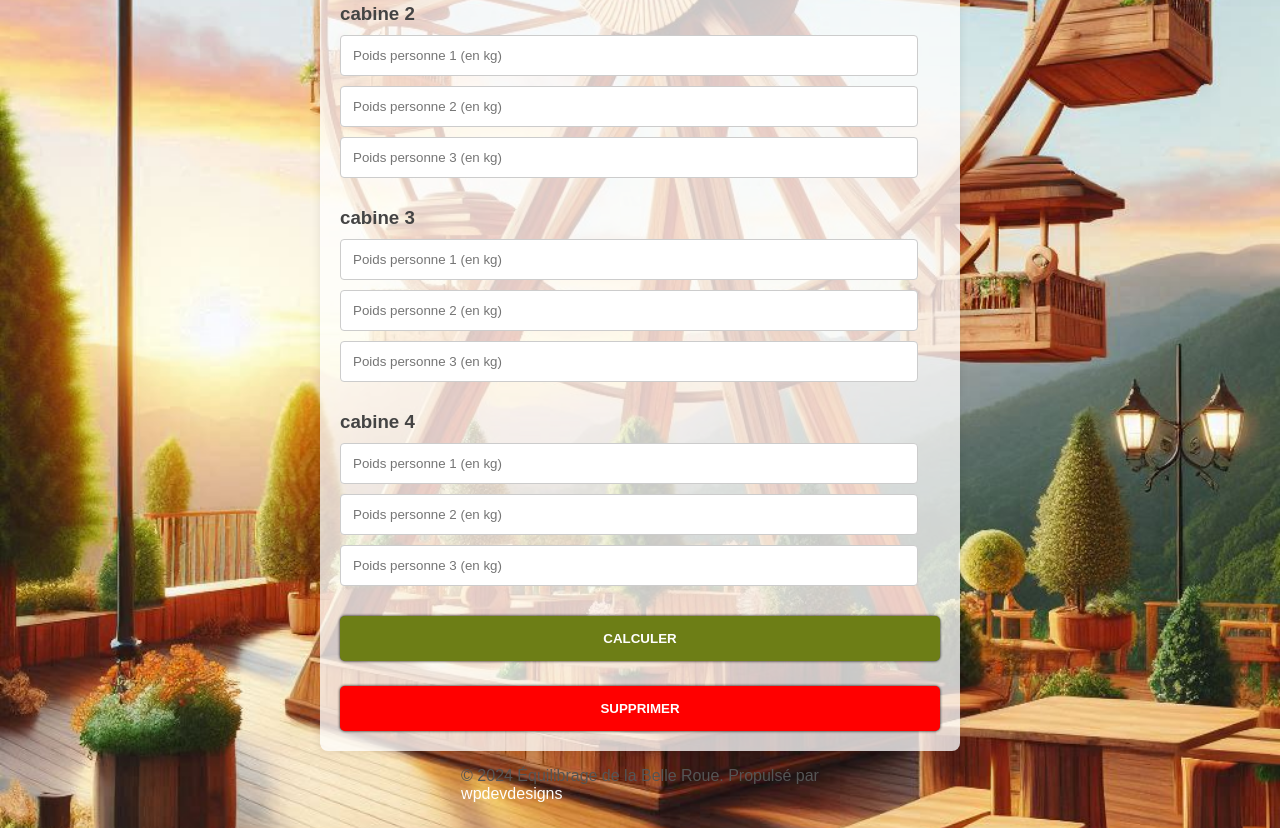
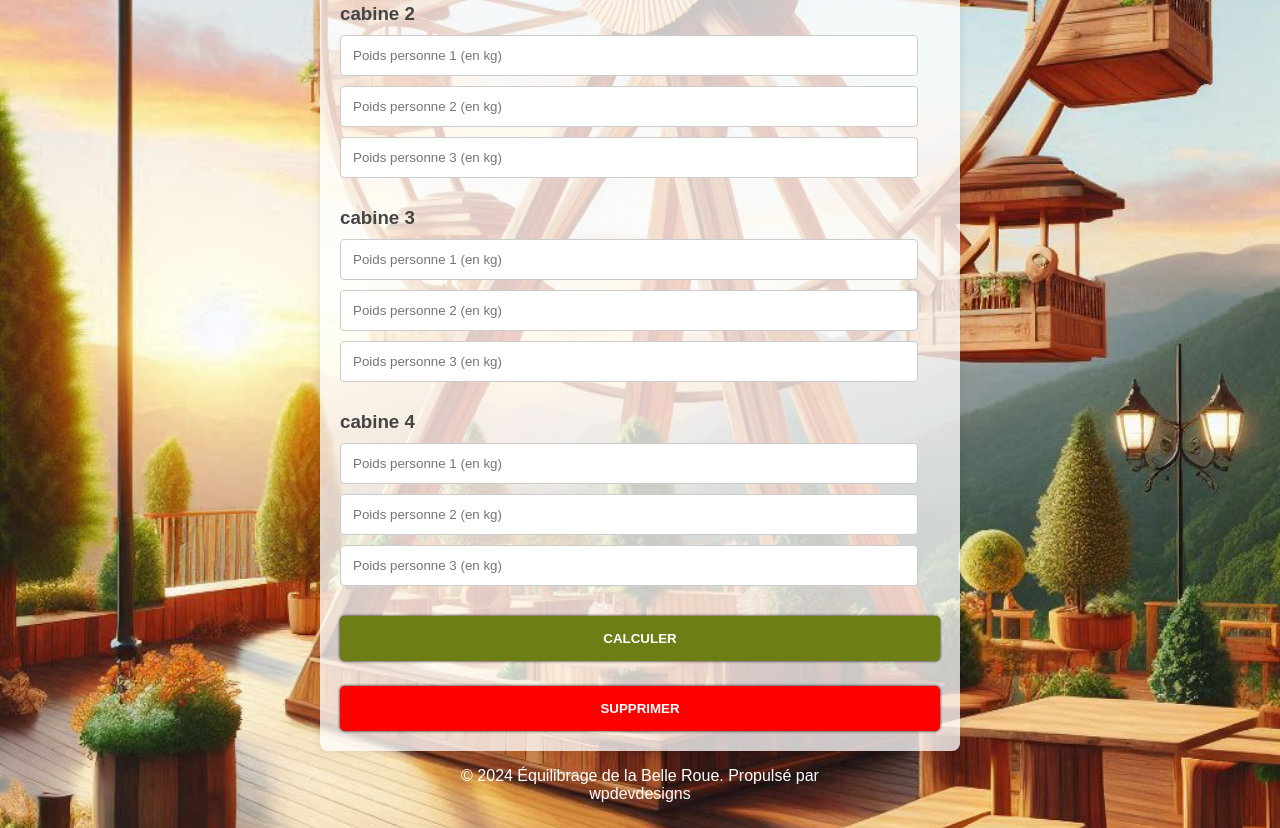
Before and after one commit to sousouben/calculatrice, a plain HTML site: page index.html in a window 1280 px wide. Shown: the part 415-1243 px from the top of the page. Drawn offline with Linux system fonts and the light colour scheme.

Commit message:
modif footer

```diff
--- a/style.css
+++ b/style.css
@@ -111,7 +111,7 @@ button:hover {
   color: #333;
 }
 
-.footer p {
+p.footer {
   color: #ffffff !important;
   text-align: center !important;
   display: block;
```
